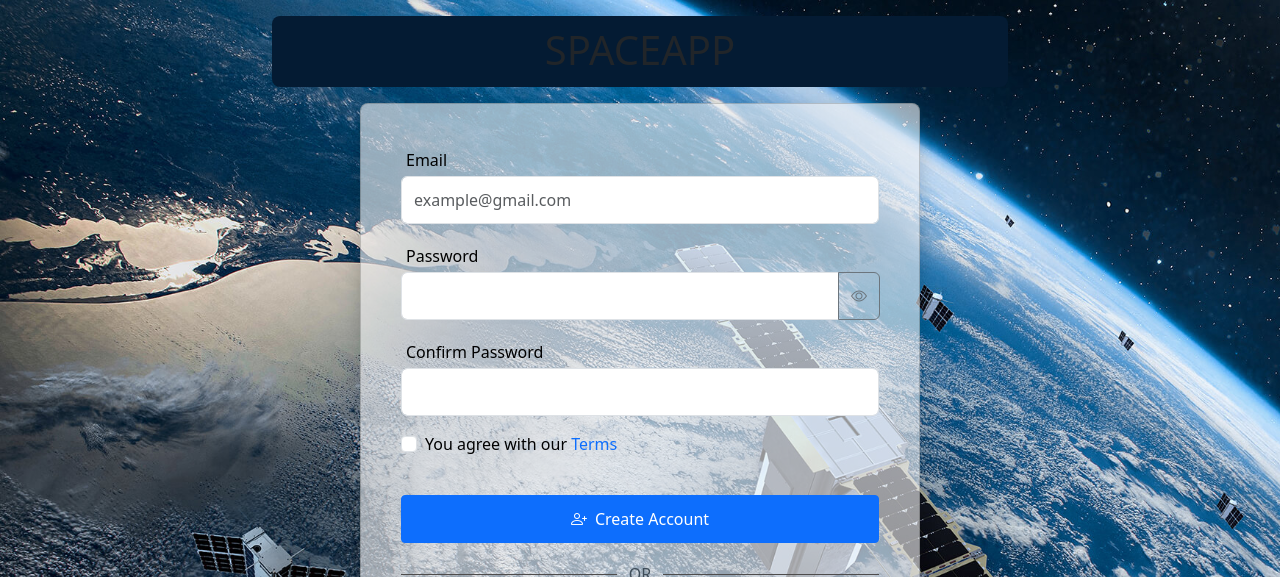
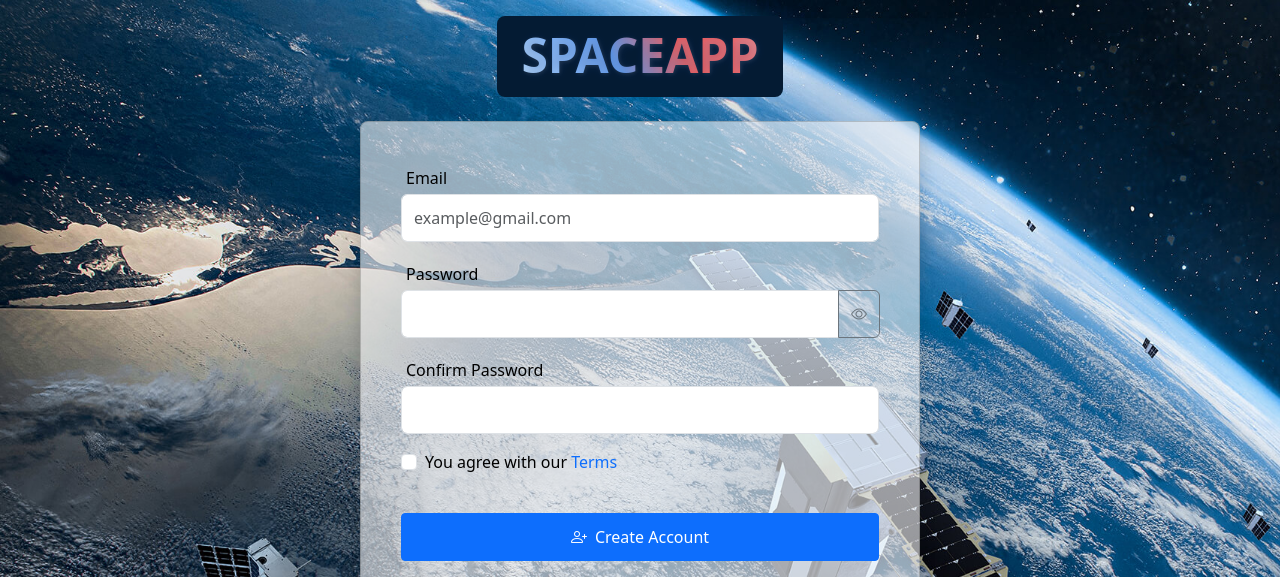
Before and after one commit to Henrycoding-design/SPACEAPPWeb, a website: page public/signup.html in a window 1280 px wide. Shown: the top 577 px of the page. Drawn offline with nearby package versions, Linux system fonts and the light colour scheme.

Commit message:
update styling

```diff
--- a/public/signup.html
+++ b/public/signup.html
@@ -20,7 +20,7 @@
       <section class="container py-3">
         <section class="row justify-content-center">
           <section class="col-12 col-md-10 col-lg-8 d-flex flex-column align-items-center">
-            <h1 class="mb-2 Title text-center w-100">SPACEAPP</h1>
+            <h1 class="mb-3 Title text-center"><span>SPACEAPP</span></h1>
 
             <section class="card auth-card rounded-3 shadow mt-2 p-3 p-md-4">
               <section class="card-body">
```
